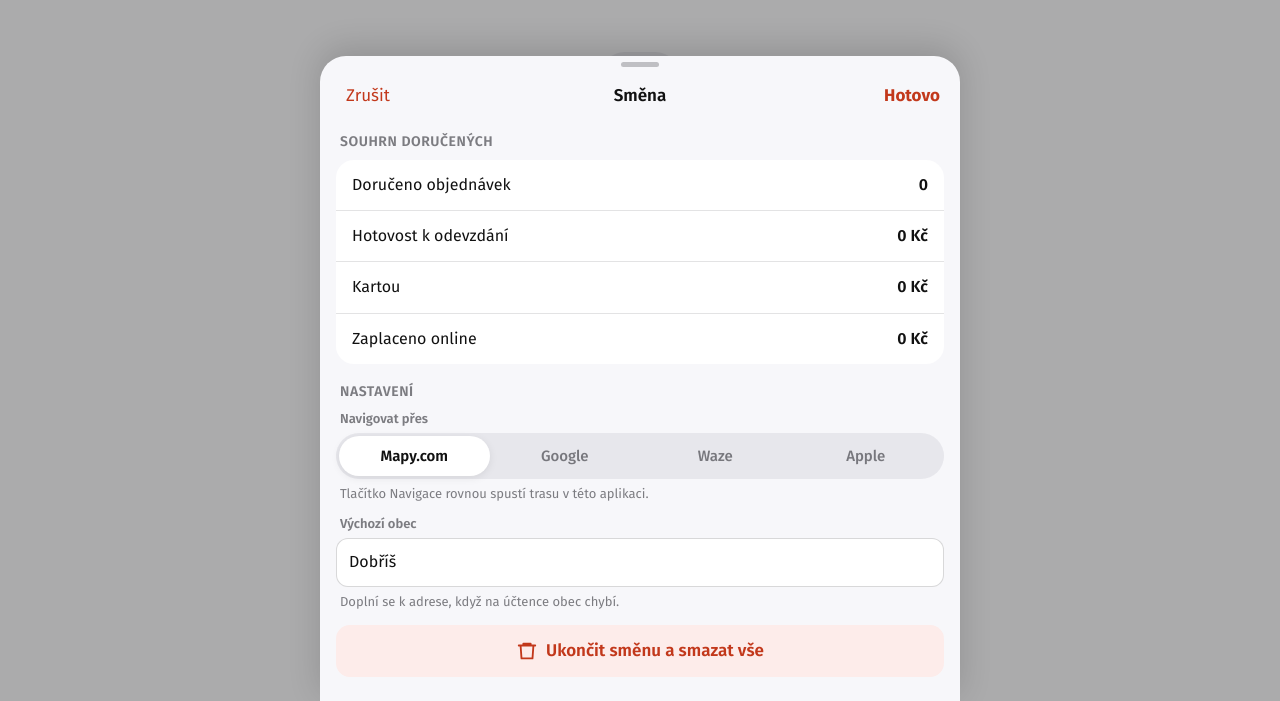
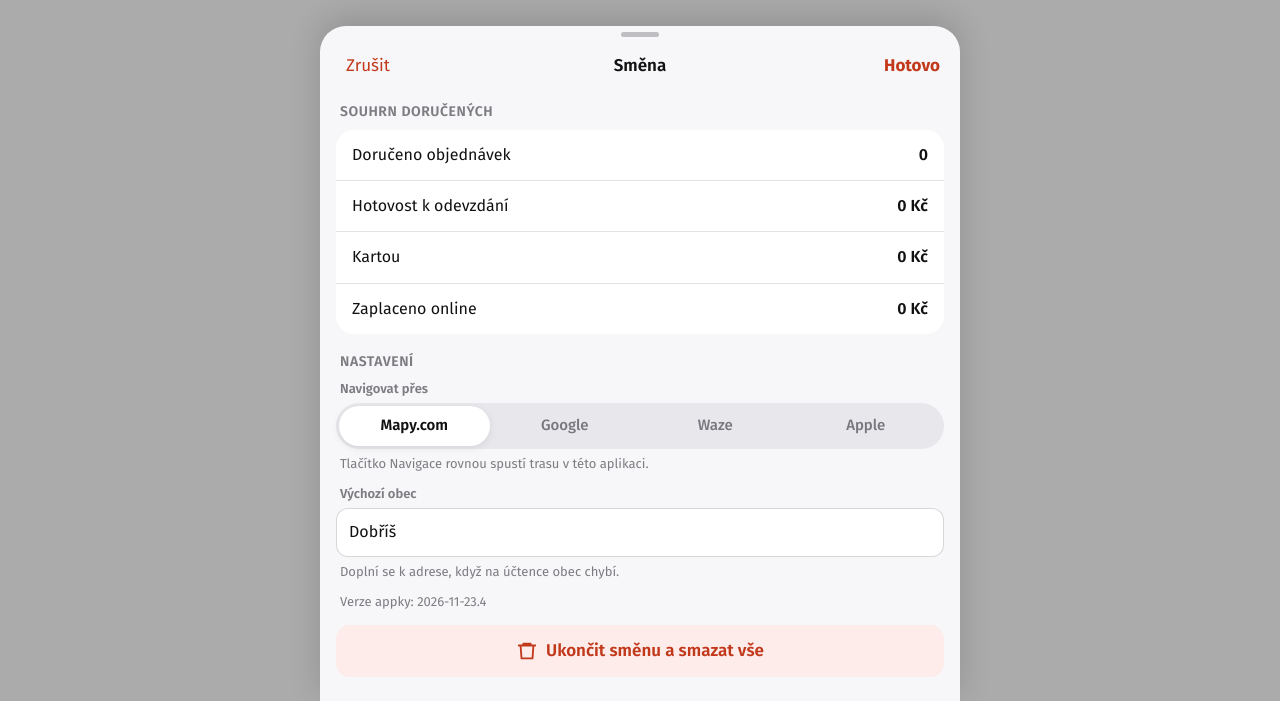
Before and after one commit to josef-kugler/Martini-rozvoz, a plain HTML site: page index.html in a window 1280 px wide. Both pictures are taken after a click on the button 30 px from the left and 26 px from the top of the page. Shown: the part 99-800 px from the top of the page. Drawn offline with Linux system fonts and the light colour scheme.

Commit message:
Add files via upload

```diff
--- a/index.html
+++ b/index.html
@@ -186,6 +186,24 @@ a.dr{color:var(--ink)}
 <script src="https://cdn.jsdelivr.net/npm/tesseract.js@5.1.1/dist/tesseract.min.js"></script>
 <script>
 {
+/* ================= verze + automatická aktualizace ================= */
+const APP_VERSION='2026-11-23.4';
+let updChecked=0;
+async function checkUpdate(){
+  if(!/^https?:$/.test(location.protocol)||Date.now()-updChecked<60000)return;updChecked=Date.now();
+  try{
+    const t=await (await fetch(location.pathname+'?check='+Date.now(),{cache:'no-store'})).text();
+    const m=t.match(/APP_VERSION='([^']+)'/);
+    if(m&&m[1]!==APP_VERSION&&!document.querySelector('.sheet.on')){
+      try{sessionStorage.setItem('martini.updated',m[1])}catch(e){}
+      location.replace(location.pathname+'?v='+encodeURIComponent(m[1]));
+    }
+  }catch(e){}
+}
+// adresa zůstává vždy stejná (odstraní ?v=… po aktualizaci)
+if(location.search&&history.replaceState)history.replaceState(null,'',location.pathname+location.hash);
+checkUpdate();window.__ver=APP_VERSION;window.__upd=()=>{updChecked=0;return checkUpdate()};
+document.addEventListener('visibilitychange',()=>{if(!document.hidden)checkUpdate()});
 /* ================= ikony a pomocníci ================= */
 const P={
   nav:'<polygon points="3 11 22 2 13 21 11 13 3 11"/>',
@@ -644,6 +662,7 @@ $('btnMenu').onclick=()=>{
   <p class="hint">Tlačítko Navigace rovnou spustí trasu v této aplikaci.</p>
   <label class="fld"><span>Výchozí obec</span><input id="sCity" value="${esc(settings.city)}" placeholder="např. Dobříš"></label>
   <p class="hint">Doplní se k adrese, když na účtence obec chybí.</p>
+  <p class="hint" style="margin-top:10px">Verze appky: ${APP_VERSION}</p>
   <button class="btn danger" id="sReset" style="margin-top:14px">${ic('trash')}Ukončit směnu a smazat vše</button>`,'Hotovo',()=>{
     settings.city=$('sCity').value.trim();saveSettings();render();closeSheet();
   });
@@ -659,6 +678,7 @@ $('btnMenu').onclick=()=>{
 // převzetí dat ze staré verze
 try{if(!orders.length){const old=JSON.parse(localStorage.getItem('martini.orders.v1')||'[]');if(old.length){orders=old.map(o=>({...o,collect:o.pay==='zaplaceno'?'0':o.total}));save()}}}catch(e){}
 render();
+try{const u=sessionStorage.getItem('martini.updated');if(u){sessionStorage.removeItem('martini.updated');setTimeout(()=>toast('Appka aktualizována'),400)}}catch(e){}
 if(settings.navApp==='mapy')setTimeout(startGeo,1200);
 (async()=>{for(const o of orders.filter(o=>o.street&&!o.geoQ&&o.status!=='dorucena')){await geocode(o);await new Promise(r=>setTimeout(r,1100))}})();
 window.__app={parseReceipt,prepImage};
```
